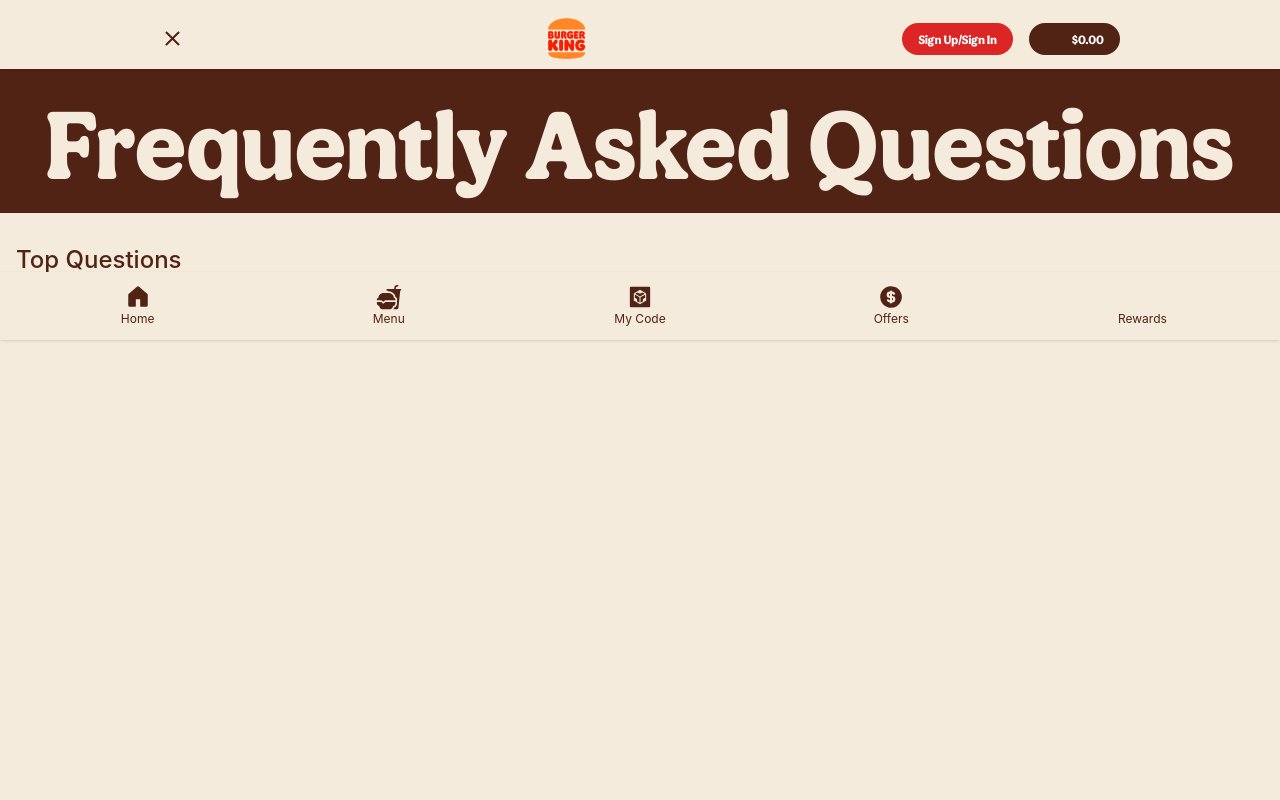
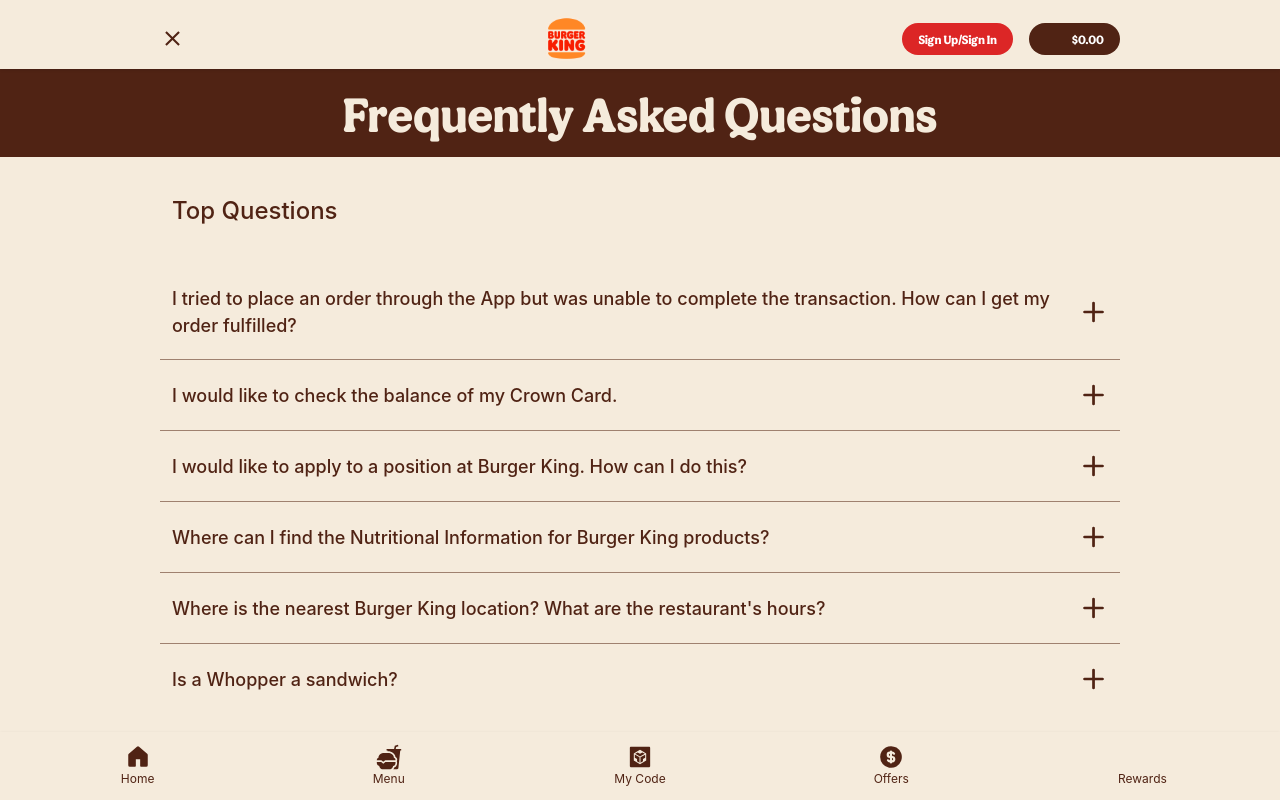
Before and after one commit to SengOudom/burger_king, a React (Create React App) app in the folder burger_king_app/: page /faq in a window 1280 px wide. Built offline with nearby package versions, Linux system fonts and the light colour scheme; some icons are missing; what tailwindcss-animated would draw is missing.

Commit message:
24.2.2025

```diff
--- a/burger_king_app/src/components/List/Faq.tsx
+++ b/burger_king_app/src/components/List/Faq.tsx
@@ -1,16 +1,89 @@
-import React from "react";
+import React, { useState } from "react";
+import { IoClose } from "react-icons/io5";
 
 export default function Faq() {
+  const TopQuestions = [
+    {
+      text: "I tried to place an order through the App but was unable to complete the transaction. How can I get my order fulfilled?",
+      details:
+        "We apologize that you are experiencing technical difficulties. Please confirm the card number and ZIP code tied to your card are entered correctly on your profile. If the issue persists, please contact your financial institution. If this does not resolve the issue, please contact our Digital Support team for assistance: bk.com/support",
+    },
+    {
+      text: "I would like to check the balance of my Crown Card.",
+      details:
+        "Please visit bk.wgiftcard.com for more details on your Crown Card balance and account information.",
+    },
+    {
+      text: "I would like to apply to a position at Burger King. How can I do this?",
+      details:
+        "We look forward to reviewing your application! Please visit careers.bk.com or contact one of our restaurant locations here to apply: bk.com/store-locator",
+    },
+    {
+      text: "Where can I find the Nutritional Information for Burger King products?",
+      details:
+        "Please visit bk.com/nutrition for more details on nutritional information for Burger King products.",
+    },
+    {
+      text: "Where is the nearest Burger King location? What are the restaurant's hours?",
+      details:
+        "Please find your nearest Burger King and its hours of operation here: bk.com/store-locator",
+    },
+    {
+      text: "Is a Whopper a sandwich?",
+      details:
+        "Yup, it's a sandwich built for you and JUST you. The Whopper is crafted only at Burger King to satisfy Your Way no matter what.",
+    },
+  ];
+
+  const [ToggleTopQuestions, setToggleTopQuestions] = useState("");
+
   return (
     <>
-      <div className="bg-[#502314]">
-        <h1 className="text-[96px] max-sm:text-[48px] text-[#f5ebdc] Flame_Regular text-center">
+      <div className="bg-[#502314] leading-none max-lg:p-5 p-9">
+        <h1 className="container mx-auto text-[96px] max-lg:text-[48px] text-[#f5ebdc] Flame_Regular text-center">
           Frequently Asked Questions
         </h1>
       </div>
-      <div className="lg:container mx-auto sm:p-[0_16px_0_16px] max-md:p-[0_16px_0_16px]  min-h-min">
-        <div className="text-[30px] max-sm:text-[18px] leading-6 mt-[32px] ">
-          <span className="mt-[32px] Flame_RegularSans text-[24px] font-medium mb-6">Top Questions</span>
+      <div className="container mx-auto h-screen">
+        <h3 className="text-[24px] py-9 Flame_RegularSans font-medium px-3">
+          Top Questions
+        </h3>
+        <div className="flex flex-col w-full ">
+          {TopQuestions.map((item, i) => {
+            const toggle = ToggleTopQuestions === item.text;
+            let setToggle = "";
+            if (!toggle) setToggle = item.text;
+            const last_index = i === TopQuestions.length - 1;
+
+            return (
+              <div
+                className={`px-3 py-5 space-x-1 cursor-pointer ${
+                  last_index ? "" : "border-b border-b-[#9f816f]"
+                }`}
+                onClick={() => setToggleTopQuestions(setToggle)}
+                key={i}
+              >
+                <div
+                  className={`flex items-center ${toggle && "text-[#d62300]"}`}
+                >
+                  <span className="Flame_RegularSans font-[500] text-[18px] leading-1 w-full">
+                    {item.text}
+                  </span>
+                  <IoClose
+                    className={`transform duration-500 ease-in-out ${
+                      toggle ? "rotate-90" : "rotate-45"
+                    }`}
+                    fontSize={30}
+                  />
+                </div>
+                {toggle && (
+                  <div className="py-3 text-[#9f816f] FlameSans_Regular font-medium">
+                    {item.details}
+                  </div>
+                )}
+              </div>
+            );
+          })}
         </div>
       </div>
     </>
```
Also changed, not shown: 1 other file (tests, documents, lock files or other folders).
